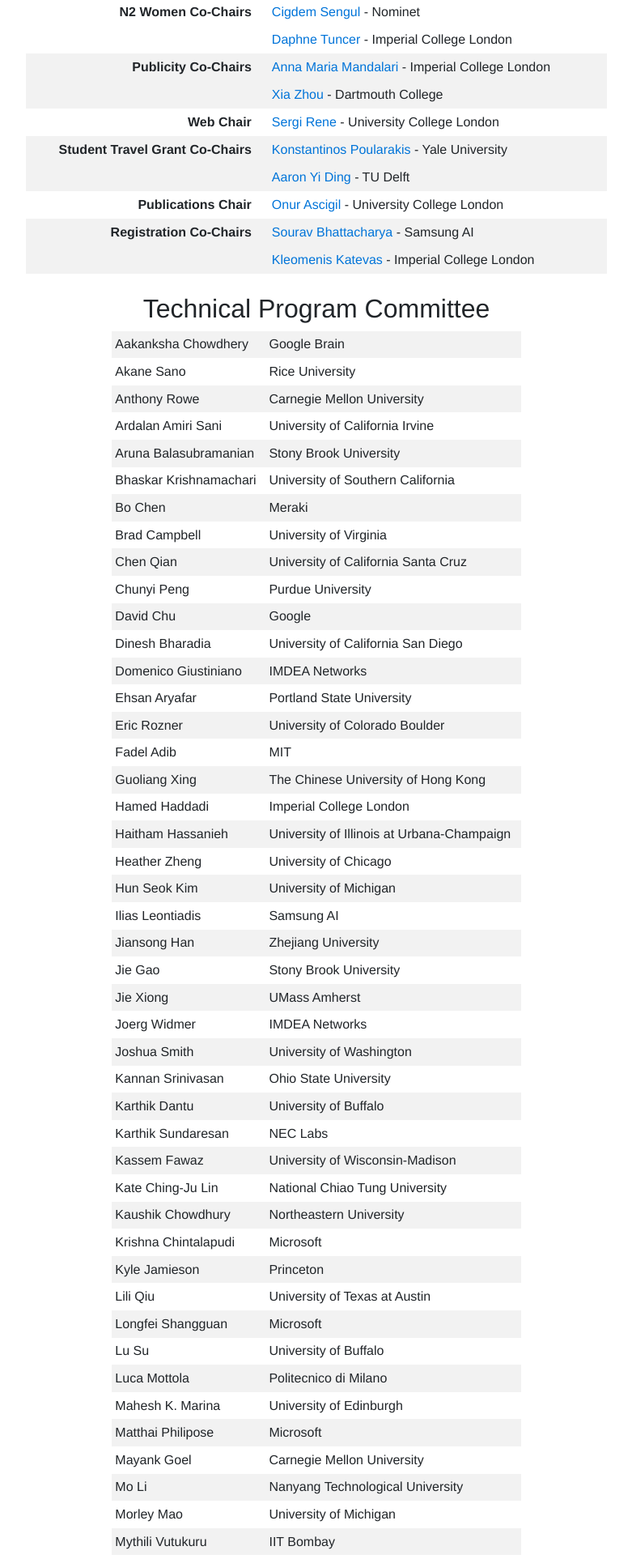
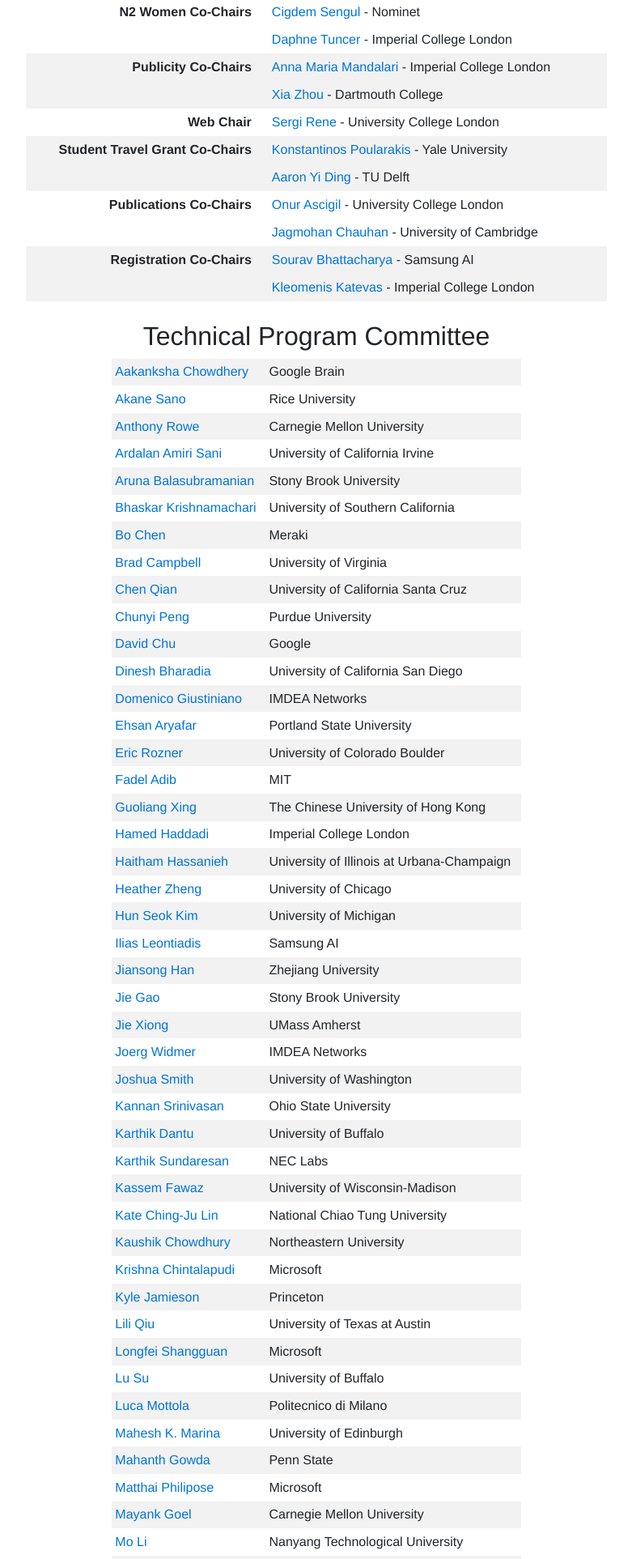
Before and after one commit to srene/mobicom2020-website, a PHP site: page /committee.php in a window 1280 px wide. Shown: the part 839-2764 px from the top of the page at 81% size, without its empty margins (249-1030 px from the left). Run offline with PHP 8.4, Linux system fonts and the light colour scheme; some libraries are stand-ins or nearby versions.

Commit message:
venue link + pc

```diff
--- a/octable.csv
+++ b/octable.csv
@@ -23,6 +23,7 @@ Xia Zhou,,Dartmouth College,,https://home.cs.dartmouth.edu/~xia/,
 Sergi Rene,Web Chair,University College London,,https://www.linkedin.com/in/srenevic/,1
 Konstantinos Poularakis,Student Travel Grant Co-Chairs,Yale University,,https://sites.google.com/site/kpoularakis/,2
 Aaron Yi Ding,,TU Delft,,http://homepage.tudelft.nl/8e79t/,
-Onur Ascigil,Publications Chair,University College London,,https://iris.ucl.ac.uk/iris/browse/profile?upi=MOASC58,1
+Onur Ascigil,Publications Co-Chairs,University College London,,https://iris.ucl.ac.uk/iris/browse/profile?upi=MOASC58,1
+Jagmohan Chauhan,,University of Cambridge,,https://sites.google.com/view/jagmohan-chauhan,
 Sourav Bhattacharya,Registration Co-Chairs,Samsung AI,,https://www.linkedin.com/in/sourav-bhattacharya-3b163218/?originalSubdomain=uk,2
 Kleomenis Katevas,,Imperial College London,,https://minoskt.github.io/,
--- a/octable2.php
+++ b/octable2.php
@@ -112,8 +112,12 @@
 </tr>
 
 <tr>
-<td class="ocTableTitle" rowspan="1"><b>Publications Chair</b></td>
+<td class="ocTableTitle" rowspan="2"><b>Publications Co-Chairs</b></td>
 <td class="ocTablePerson"><a href="https://iris.ucl.ac.uk/iris/browse/profile?upi=MOASC58">Onur Ascigil</a> - University College London</td>
+</tr>
+
+<tr>
+<td class="ocTablePerson"><a href="https://sites.google.com/view/jagmohan-chauhan">Jagmohan Chauhan</a> - University of Cambridge</td>
 </tr>
 
 <tr class="stripe">
--- a/pc.csv
+++ b/pc.csv
@@ -38,6 +38,7 @@ Longfei Shangguan,Microsoft,
 Lu Su,University of Buffalo,
 Luca Mottola,Politecnico di Milano,
 Mahesh K. Marina,University of Edinburgh,
+Mahanth Gowda,Penn State,
 Matthai Philipose,Microsoft,
 Mayank Goel,Carnegie Mellon University,
 Mo Li,Nanyang Technological University,
@@ -63,6 +64,7 @@ Swarun Kumar,Carnegie Mellon University,
 Tam Vu,University of Colorado Boulder,
 Tommaso Melodia,Northeastern University,
 Victor Bahl,Microsoft,
+Wenjun Hu,Yale University,
 Xenofon Foukas,Microsoft,
 Xinbing Wang,Shanghai Jiao Tong University,
 Xinyu Zhang,University of California San Diego,
--- a/pctable.php
+++ b/pctable.php
@@ -1,301 +1,309 @@
 <tr>
-<td align="left" width="30%">Aakanksha Chowdhery</td>
+<td align="left" width="30%"><a href="">Aakanksha Chowdhery</a></td>
 <td align="left" width="50%"">Google Brain</td>
 </tr>
 <tr>
-<td align="left" width="30%">Akane Sano</td>
+<td align="left" width="30%"><a href="">Akane Sano</a></td>
 <td align="left" width="50%"">Rice University</td>
 </tr>
 <tr>
-<td align="left" width="30%">Anthony Rowe</td>
+<td align="left" width="30%"><a href="">Anthony Rowe</a></td>
 <td align="left" width="50%"">Carnegie Mellon University</td>
 </tr>
 <tr>
-<td align="left" width="30%">Ardalan Amiri Sani</td>
+<td align="left" width="30%"><a href="">Ardalan Amiri Sani</a></td>
 <td align="left" width="50%"">University of California Irvine</td>
 </tr>
 <tr>
-<td align="left" width="30%">Aruna Balasubramanian</td>
+<td align="left" width="30%"><a href="">Aruna Balasubramanian</a></td>
 <td align="left" width="50%"">Stony Brook University</td>
 </tr>
 <tr>
-<td align="left" width="30%">Bhaskar Krishnamachari</td>
+<td align="left" width="30%"><a href="">Bhaskar Krishnamachari</a></td>
 <td align="left" width="50%"">University of Southern California</td>
 </tr>
 <tr>
-<td align="left" width="30%">Bo Chen</td>
+<td align="left" width="30%"><a href="">Bo Chen</a></td>
 <td align="left" width="50%"">Meraki</td>
 </tr>
 <tr>
-<td align="left" width="30%">Brad Campbell</td>
+<td align="left" width="30%"><a href="">Brad Campbell</a></td>
 <td align="left" width="50%"">University of Virginia</td>
 </tr>
 <tr>
-<td align="left" width="30%">Chen Qian</td>
+<td align="left" width="30%"><a href="">Chen Qian</a></td>
 <td align="left" width="50%"">University of California Santa Cruz</td>
 </tr>
 <tr>
-<td align="left" width="30%">Chunyi Peng</td>
+<td align="left" width="30%"><a href="">Chunyi Peng</a></td>
 <td align="left" width="50%"">Purdue University</td>
 </tr>
 <tr>
-<td align="left" width="30%">David Chu</td>
+<td align="left" width="30%"><a href="">David Chu</a></td>
 <td align="left" width="50%"">Google</td>
 </tr>
 <tr>
-<td align="left" width="30%">Dinesh Bharadia</td>
+<td align="left" width="30%"><a href="">Dinesh Bharadia</a></td>
 <td align="left" width="50%"">University of California San Diego</td>
 </tr>
 <tr>
-<td align="left" width="30%">Domenico Giustiniano</td>
+<td align="left" width="30%"><a href="">Domenico Giustiniano</a></td>
 <td align="left" width="50%"">IMDEA Networks</td>
 </tr>
 <tr>
-<td align="left" width="30%">Ehsan Aryafar</td>
+<td align="left" width="30%"><a href="">Ehsan Aryafar</a></td>
 <td align="left" width="50%"">Portland State University</td>
 </tr>
 <tr>
-<td align="left" width="30%">Eric Rozner</td>
+<td align="left" width="30%"><a href="">Eric Rozner</a></td>
 <td align="left" width="50%"">University of Colorado Boulder</td>
 </tr>
 <tr>
-<td align="left" width="30%">Fadel Adib</td>
+<td align="left" width="30%"><a href="">Fadel Adib</a></td>
 <td align="left" width="50%"">MIT</td>
 </tr>
 <tr>
-<td align="left" width="30%">Guoliang Xing</td>
+<td align="left" width="30%"><a href="">Guoliang Xing</a></td>
 <td align="left" width="50%"">The Chinese University of Hong Kong</td>
 </tr>
 <tr>
-<td align="left" width="30%">Hamed Haddadi</td>
+<td align="left" width="30%"><a href="">Hamed Haddadi</a></td>
 <td align="left" width="50%"">Imperial College London</td>
 </tr>
 <tr>
-<td align="left" width="30%">Haitham Hassanieh</td>
+<td align="left" width="30%"><a href="">Haitham Hassanieh</a></td>
 <td align="left" width="50%"">University of Illinois at Urbana-Champaign</td>
 </tr>
 <tr>
-<td align="left" width="30%">Heather Zheng</td>
+<td align="left" width="30%"><a href="">Heather Zheng</a></td>
 <td align="left" width="50%"">University of Chicago</td>
 </tr>
 <tr>
-<td align="left" width="30%">Hun Seok Kim</td>
+<td align="left" width="30%"><a href="">Hun Seok Kim</a></td>
 <td align="left" width="50%"">University of Michigan</td>
 </tr>
 <tr>
-<td align="left" width="30%">Ilias Leontiadis</td>
+<td align="left" width="30%"><a href="">Ilias Leontiadis</a></td>
 <td align="left" width="50%"">Samsung AI</td>
 </tr>
 <tr>
-<td align="left" width="30%">Jiansong Han</td>
+<td align="left" width="30%"><a href="">Jiansong Han</a></td>
 <td align="left" width="50%"">Zhejiang University</td>
 </tr>
 <tr>
-<td align="left" width="30%">Jie Gao</td>
+<td align="left" width="30%"><a href="">Jie Gao</a></td>
 <td align="left" width="50%"">Stony Brook University</td>
 </tr>
 <tr>
-<td align="left" width="30%">Jie Xiong</td>
+<td align="left" width="30%"><a href="">Jie Xiong</a></td>
 <td align="left" width="50%"">UMass Amherst</td>
 </tr>
 <tr>
-<td align="left" width="30%">Joerg Widmer</td>
+<td align="left" width="30%"><a href="">Joerg Widmer</a></td>
 <td align="left" width="50%"">IMDEA Networks</td>
 </tr>
 <tr>
-<td align="left" width="30%">Joshua Smith</td>
+<td align="left" width="30%"><a href="">Joshua Smith</a></td>
 <td align="left" width="50%"">University of Washington</td>
 </tr>
 <tr>
-<td align="left" width="30%">Kannan Srinivasan</td>
+<td align="left" width="30%"><a href="">Kannan Srinivasan</a></td>
 <td align="left" width="50%"">Ohio State University</td>
 </tr>
 <tr>
-<td align="left" width="30%">Karthik Dantu</td>
+<td align="left" width="30%"><a href="">Karthik Dantu</a></td>
 <td align="left" width="50%"">University of Buffalo</td>
 </tr>
 <tr>
-<td align="left" width="30%">Karthik Sundaresan</td>
+<td align="left" width="30%"><a href="">Karthik Sundaresan</a></td>
 <td align="left" width="50%"">NEC Labs</td>
 </tr>
 <tr>
-<td align="left" width="30%">Kassem Fawaz</td>
+<td align="left" width="30%"><a href="">Kassem Fawaz</a></td>
 <td align="left" width="50%"">University of Wisconsin-Madison</td>
 </tr>
 <tr>
-<td align="left" width="30%">Kate Ching-Ju Lin</td>
+<td align="left" width="30%"><a href="">Kate Ching-Ju Lin</a></td>
 <td align="left" width="50%"">National Chiao Tung University</td>
 </tr>
 <tr>
-<td align="left" width="30%">Kaushik Chowdhury</td>
+<td align="left" width="30%"><a href="">Kaushik Chowdhury</a></td>
 <td align="left" width="50%"">Northeastern University</td>
 </tr>
 <tr>
-<td align="left" width="30%">Krishna Chintalapudi</td>
+<td align="left" width="30%"><a href="">Krishna Chintalapudi</a></td>
 <td align="left" width="50%"">Microsoft</td>
 </tr>
 <tr>
-<td align="left" width="30%">Kyle Jamieson</td>
+<td align="left" width="30%"><a href="">Kyle Jamieson</a></td>
 <td align="left" width="50%"">Princeton</td>
 </tr>
 <tr>
-<td align="left" width="30%">Lili Qiu</td>
+<td align="left" width="30%"><a href="">Lili Qiu</a></td>
 <td align="left" width="50%"">University of Texas at Austin</td>
 </tr>
 <tr>
-<td align="left" width="30%">Longfei Shangguan</td>
+<td align="left" width="30%"><a href="">Longfei Shangguan</a></td>
 <td align="left" width="50%"">Microsoft</td>
 </tr>
 <tr>
-<td align="left" width="30%">Lu Su</td>
+<td align="left" width="30%"><a href="">Lu Su</a></td>
 <td align="left" width="50%"">University of Buffalo</td>
 </tr>
 <tr>
-<td align="left" width="30%">Luca Mottola</td>
+<td align="left" width="30%"><a href="">Luca Mottola</a></td>
 <td align="left" width="50%"">Politecnico di Milano</td>
 </tr>
 <tr>
-<td align="left" width="30%">Mahesh K. Marina</td>
+<td align="left" width="30%"><a href="">Mahesh K. Marina</a></td>
 <td align="left" width="50%"">University of Edinburgh</td>
 </tr>
 <tr>
-<td align="left" width="30%">Matthai Philipose</td>
+<td align="left" width="30%"><a href="">Mahanth Gowda</a></td>
+<td align="left" width="50%"">Penn State</td>
+</tr>
+<tr>
+<td align="left" width="30%"><a href="">Matthai Philipose</a></td>
 <td align="left" width="50%"">Microsoft</td>
 </tr>
 <tr>
-<td align="left" width="30%">Mayank Goel</td>
+<td align="left" width="30%"><a href="">Mayank Goel</a></td>
 <td align="left" width="50%"">Carnegie Mellon University</td>
 </tr>
 <tr>
-<td align="left" width="30%">Mo Li</td>
+<td align="left" width="30%"><a href="">Mo Li</a></td>
 <td align="left" width="50%"">Nanyang Technological University</td>
 </tr>
 <tr>
-<td align="left" width="30%">Morley Mao</td>
+<td align="left" width="30%"><a href="">Morley Mao</a></td>
 <td align="left" width="50%"">University of Michigan</td>
 </tr>
 <tr>
-<td align="left" width="30%">Mythili Vutukuru</td>
+<td align="left" width="30%"><a href="">Mythili Vutukuru</a></td>
 <td align="left" width="50%"">IIT Bombay</td>
 </tr>
 <tr>
-<td align="left" width="30%">Neal Patwari</td>
-<td align="left" width="50%"">University of Utah</td>
+<td align="left" width="30%"><a href="">Neal Patwari</a></td>
+<td align="left" width="50%"">Washington University - St. Louis</td>
 </tr>
 <tr>
-<td align="left" width="30%">Nigel Davies</td>
+<td align="left" width="30%"><a href="">Nigel Davies</a></td>
 <td align="left" width="50%"">Lancaster University</td>
 </tr>
 <tr>
-<td align="left" width="30%">Nilanjan Banerjee</td>
+<td align="left" width="30%"><a href="">Nilanjan Banerjee</a></td>
 <td align="left" width="50%"">University of Maryland</td>
 </tr>
 <tr>
-<td align="left" width="30%">Nirupam Roy</td>
+<td align="left" width="30%"><a href="">Nirupam Roy</a></td>
 <td align="left" width="50%"">UMD College Park</td>
 </tr>
 <tr>
-<td align="left" width="30%">Omid Abari</td>
+<td align="left" width="30%"><a href="">Omid Abari</a></td>
 <td align="left" width="50%"">University of Waterloo</td>
 </tr>
 <tr>
-<td align="left" width="30%">Pengyu Zhang</td>
+<td align="left" width="30%"><a href="">Pengyu Zhang</a></td>
 <td align="left" width="50%"">Alibaba</td>
 </tr>
 <tr>
-<td align="left" width="30%">Peter Steenkiste</td>
+<td align="left" width="30%"><a href="">Peter Steenkiste</a></td>
 <td align="left" width="50%"">Carnegie Mellon University</td>
 </tr>
 <tr>
-<td align="left" width="30%">Rajalakshmi Nandakumar</td>
+<td align="left" width="30%"><a href="">Rajalakshmi Nandakumar</a></td>
 <td align="left" width="50%"">University of Washington</td>
 </tr>
 <tr>
-<td align="left" width="30%">Ranveer Chandra</td>
+<td align="left" width="30%"><a href="">Ranveer Chandra</a></td>
 <td align="left" width="50%"">Microsoft</td>
 </tr>
 <tr>
-<td align="left" width="30%">Riku Jantti</td>
+<td align="left" width="30%"><a href="">Riku Jantti</a></td>
 <td align="left" width="50%"">Aalto University</td>
 </tr>
 <tr>
-<td align="left" width="30%">Robert LiKamWa</td>
+<td align="left" width="30%"><a href="">Robert LiKamWa</a></td>
 <td align="left" width="50%"">Arizona State University</td>
 </tr>
 <tr>
-<td align="left" width="30%">Robin Kravets</td>
+<td align="left" width="30%"><a href="">Robin Kravets</a></td>
 <td align="left" width="50%"">University of Illinois at Urbana-Champaign</td>
 </tr>
 <tr>
-<td align="left" width="30%">Romit Roy Choudhury</td>
+<td align="left" width="30%"><a href="">Romit Roy Choudhury</a></td>
 <td align="left" width="50%"">University of Illinois at Urbana-Champaign</td>
 </tr>
 <tr>
-<td align="left" width="30%">Shyam Gollakota</td>
+<td align="left" width="30%"><a href="">Shyam Gollakota</a></td>
 <td align="left" width="50%"">University of Washington</td>
 </tr>
 <tr>
-<td align="left" width="30%">Suman Banerjee</td>
+<td align="left" width="30%"><a href="">Suman Banerjee</a></td>
 <td align="left" width="50%"">University of Wisconsin-Madison</td>
 </tr>
 <tr>
-<td align="left" width="30%">Sung-Ju Lee</td>
+<td align="left" width="30%"><a href="">Sung-Ju Lee</a></td>
 <td align="left" width="50%"">Korea Advanced Institute of Science and Technology</td>
 </tr>
 <tr>
-<td align="left" width="30%">Swarun Kumar</td>
+<td align="left" width="30%"><a href="">Swarun Kumar</a></td>
 <td align="left" width="50%"">Carnegie Mellon University</td>
 </tr>
 <tr>
-<td align="left" width="30%">Tam Vu</td>
+<td align="left" width="30%"><a href="">Tam Vu</a></td>
 <td align="left" width="50%"">University of Colorado Boulder</td>
 </tr>
 <tr>
-<td align="left" width="30%">Tommaso Melodia</td>
+<td align="left" width="30%"><a href="">Tommaso Melodia</a></td>
 <td align="left" width="50%"">Northeastern University</td>
 </tr>
 <tr>
-<td align="left" width="30%">Victor Bahl</td>
+<td align="left" width="30%"><a href="">Victor Bahl</a></td>
 <td align="left" width="50%"">Microsoft</td>
 </tr>
 <tr>
-<td align="left" width="30%">Xenofon Foukas</td>
+<td align="left" width="30%"><a href="">Wenjun Hu</a></td>
+<td align="left" width="50%"">Yale University</td>
+</tr>
+<tr>
+<td align="left" width="30%"><a href="">Xenofon Foukas</a></td>
 <td align="left" width="50%"">Microsoft</td>
 </tr>
 <tr>
-<td align="left" width="30%">Xinbing Wang</td>
+<td align="left" width="30%"><a href="">Xinbing Wang</a></td>
 <td align="left" width="50%"">Shanghai Jiao Tong University</td>
 </tr>
 <tr>
-<td align="left" width="30%">Xinyu Zhang</td>
+<td align="left" width="30%"><a href="">Xinyu Zhang</a></td>
 <td align="left" width="50%"">University of California San Diego</td>
 </tr>
 <tr>
-<td align="left" width="30%">Y. Charlie Hu</td>
+<td align="left" width="30%"><a href="">Y. Charlie Hu</a></td>
 <td align="left" width="50%"">Purdue University</td>
 </tr>
 <tr>
-<td align="left" width="30%">Yasamin Mostofi</td>
+<td align="left" width="30%"><a href="">Yasamin Mostofi</a></td>
 <td align="left" width="50%"">University of California Santa Barbara</td>
 </tr>
 <tr>
-<td align="left" width="30%">Yingyan Lin</td>
+<td align="left" width="30%"><a href="">Yingyan Lin</a></td>
 <td align="left" width="50%"">Rice University</td>
 </tr>
 <tr>
-<td align="left" width="30%">Yingying (Jennifer) Chen</td>
+<td align="left" width="30%"><a href="">Yingying (Jennifer) Chen</a></td>
 <td align="left" width="50%"">Rutgers University</td>
 </tr>
 <tr>
-<td align="left" width="30%">Yuanjie Li</td>
+<td align="left" width="30%"><a href="">Yuanjie Li</a></td>
 <td align="left" width="50%"">HP Labs</td>
 </tr>
 <tr>
-<td align="left" width="30%">Yunhao Liu</td>
+<td align="left" width="30%"><a href="">Yunhao Liu</a></td>
 <td align="left" width="50%"">Tsinghua University</td>
 </tr>
 <tr>
-<td align="left" width="30%">Yunxin Liu</td>
+<td align="left" width="30%"><a href="">Yunxin Liu</a></td>
 <td align="left" width="50%"">Microsoft</td>
 </tr>
 <tr>
--- a/venue.php
+++ b/venue.php
@@ -12,7 +12,7 @@
 <main>
 
 <h2 class="text-center">Venue</h2>
-<center>TBC</center>
+<p>The conference will be held at <a href="https://www.imperial.ac.uk/">Imperial College London</a></p>>
 </br></br></br></br></br></br></br></br></br></br></br></br></br></br></br></br></br></br></br></br></br></br>
 <!--<p>To celebrate MobiCom's 25th anniversary, the conference will be held at the Paradisus, an amazing all inclusive resort between Los Cabos and San Jose del Cabo. The hotel has numerous delicious restaurants, a huge pool and three smaller pools, and access to a beautiful, swimmable beach. Eat and drink as much as you like. </p>
 
```
